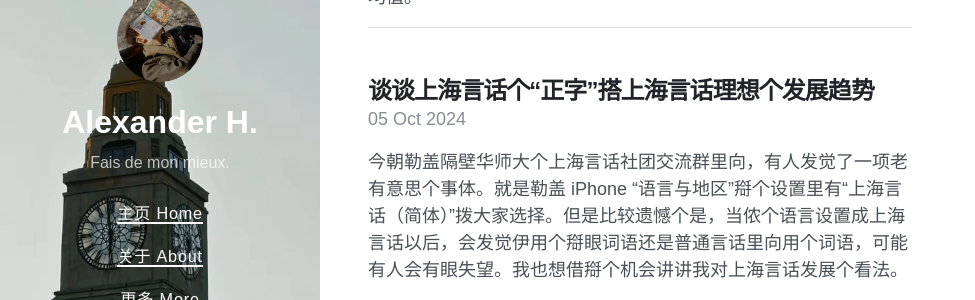
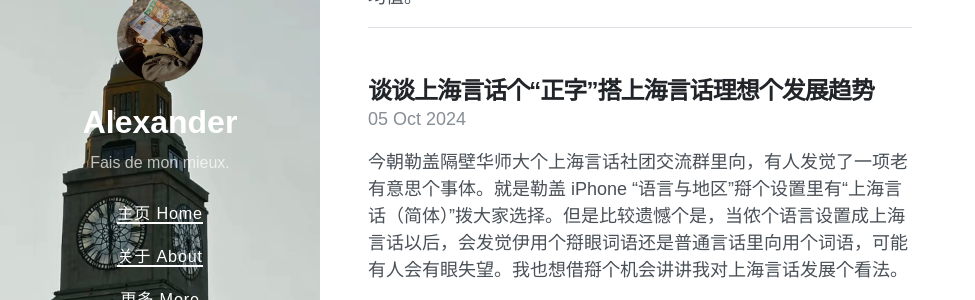
Before and after one commit to josephhaaan/josephhaaan.github.io, a Jekyll site: the page built from index.html, in a window 1280 px wide and 996 px high. Shown: the part 273-573 px from the top of the window, without its empty margins (0-975 px from the left). Built offline with Jekyll 4.4.1, drawn with Linux system fonts in a browser that asks for light colours; nearby versions of some CDN libraries; the list of posts is cut into pages by our own code; some of the changed lines change nothing that is shown.

Commit message:
2025/06/03/12:45 - Modified the contents.

```diff
--- a/_config.yml
+++ b/_config.yml
@@ -1,7 +1,7 @@
 # Setup
-title: Alexander H.
+title: Alexander
 description: "Fais de mon mieux."
-url:
+url: https://alexanderimnot.github.io
 avatar: /images/tx2.jpg
 paginate: 8
 permalink: pretty
@@ -35,7 +35,6 @@ logo: /images/tx2.jpg
 social:
   name:
   links:
-    - https://github.com/alexanderimnot
 google_site_verification:
 lang: en
 
```
